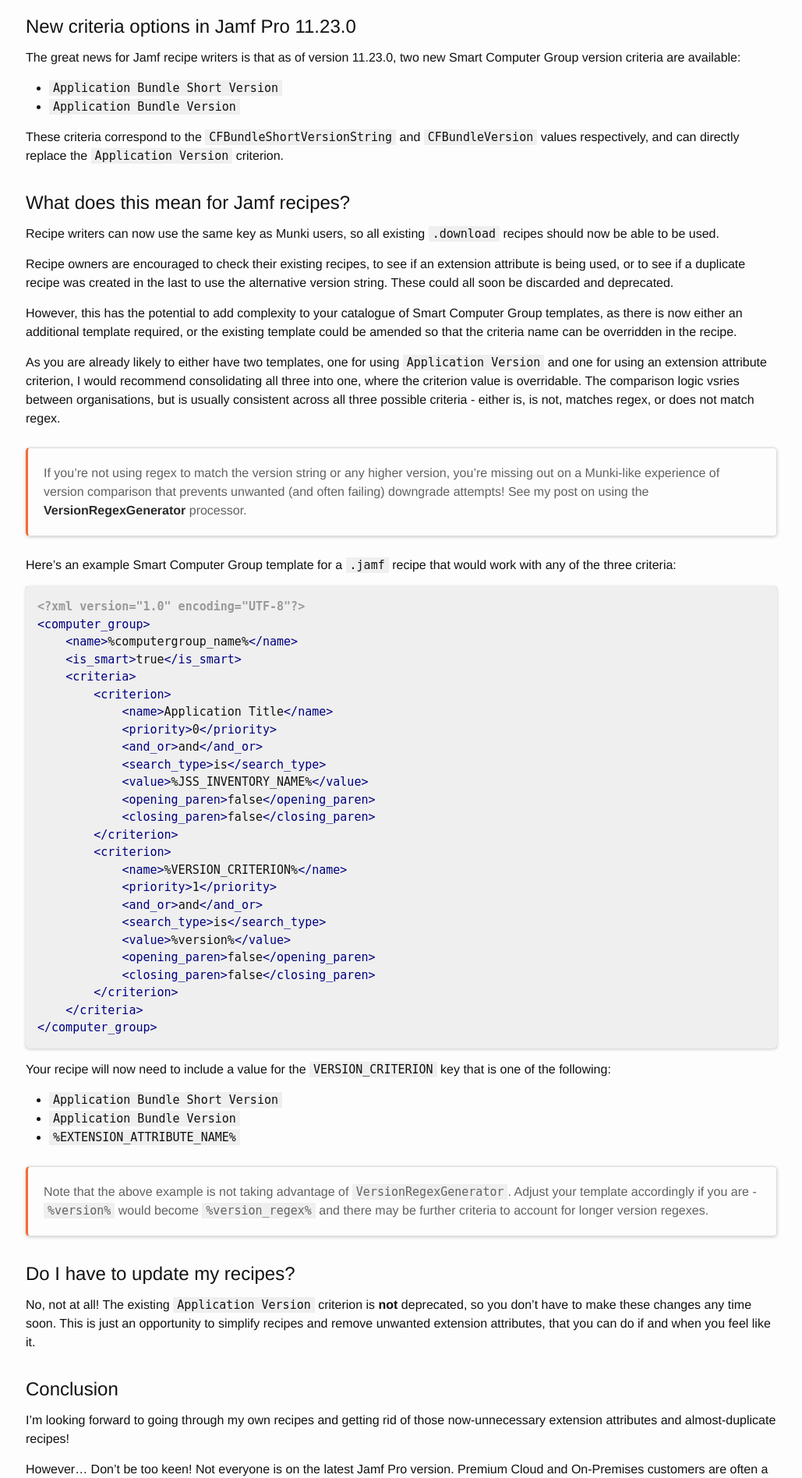
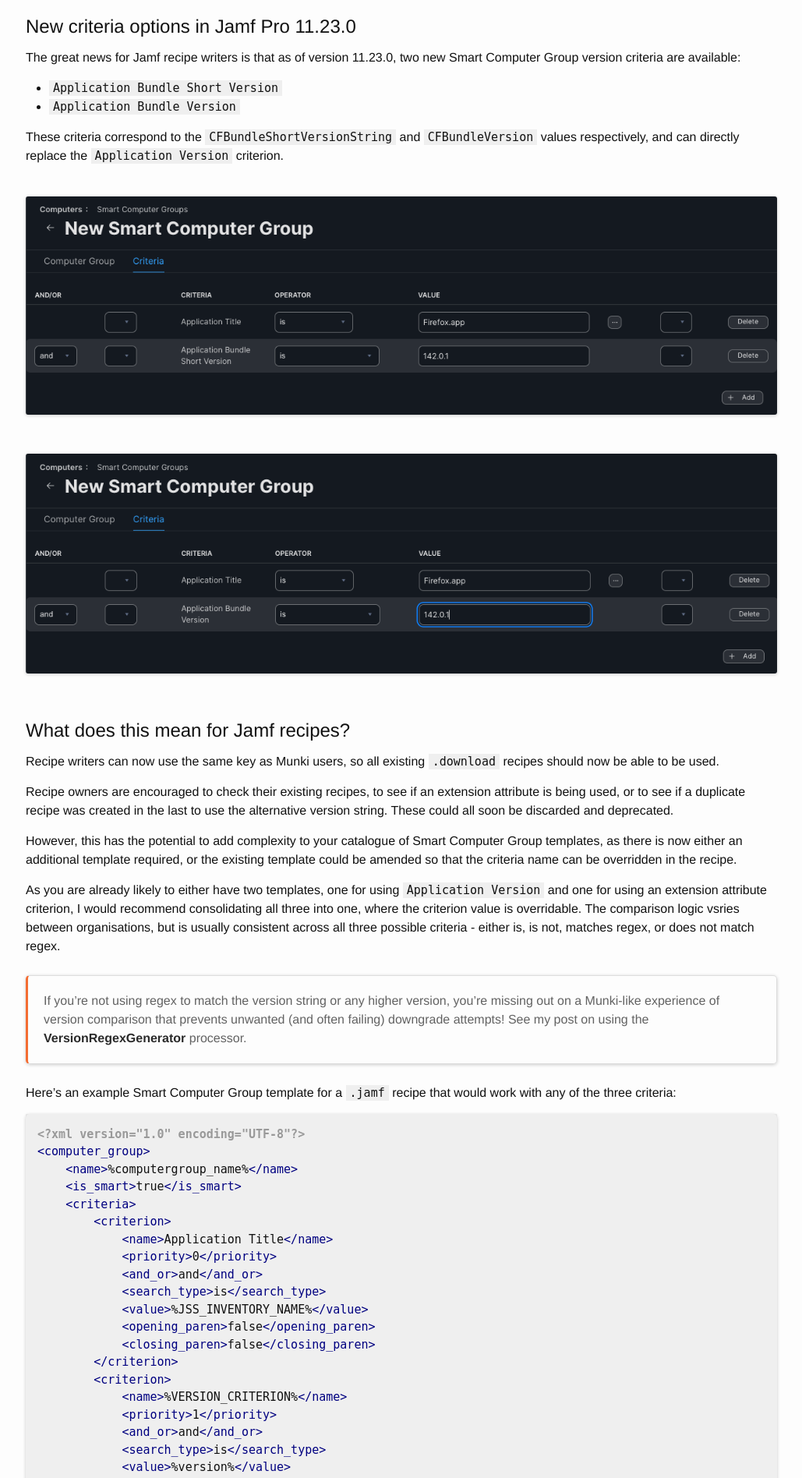
Before and after one commit to grahampugh/grahampugh.github.io, a Jekyll site: the page built from _posts/2025-12-02-new-smart-group-criteria.md, in a window 1280 px wide. Shown: the part 1365-3261 px from the top of the page at 78% size, without its empty margins (125-1154 px from the left). Built offline with Jekyll 4.4.1, drawn with Linux system fonts in a browser that asks for light colours; comment, search, counter and statistics services are not loaded.

Commit message:
add new images

```diff
--- a/_posts/2025-12-02-new-smart-group-criteria.md
+++ b/_posts/2025-12-02-new-smart-group-criteria.md
@@ -33,6 +33,9 @@
 - `Application Bundle Version`
 
 These criteria correspond to the `CFBundleShortVersionString` and `CFBundleVersion` values respectively, and can directly replace the `Application Version` criterion.
+
+![Application Bundle Short Version criteria](/assets/images/smartgroup-appshortversion.png)
+![Application Bundle Version criteria](/assets/images/smartgroup-appbundleversion.png)
 
 ## What does this mean for Jamf recipes?
 
```
Also changed, not shown: assets/images/smartgroup-appbundleversion.png (added), assets/images/smartgroup-appshortversion.png (added).
